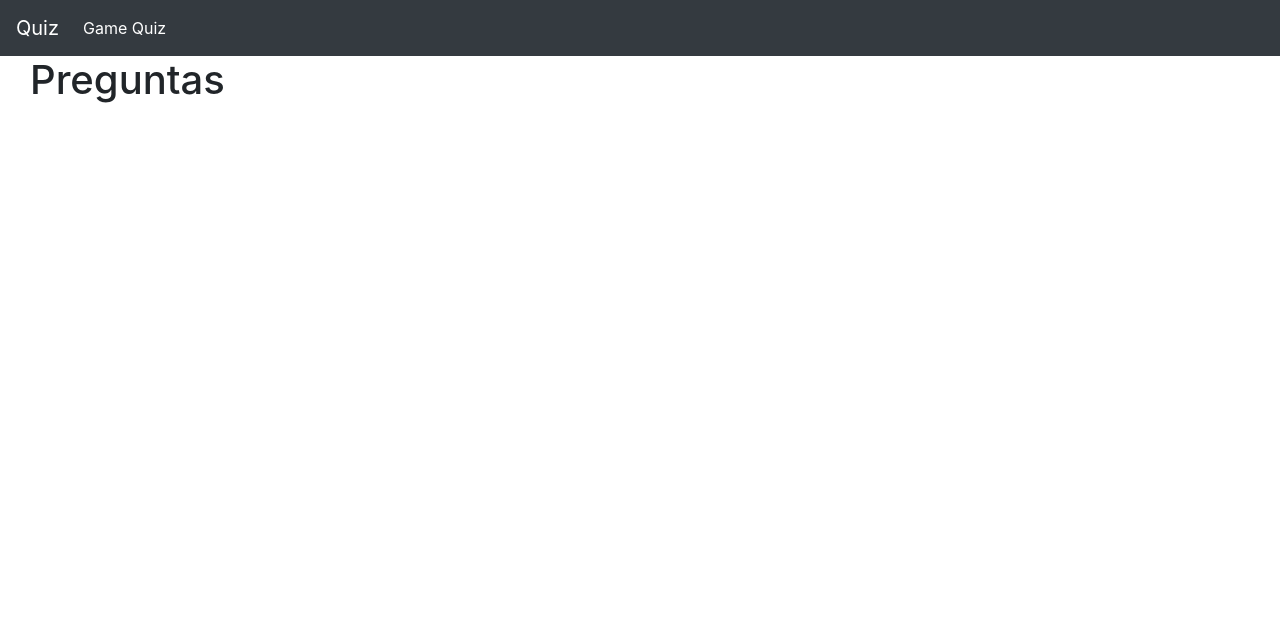
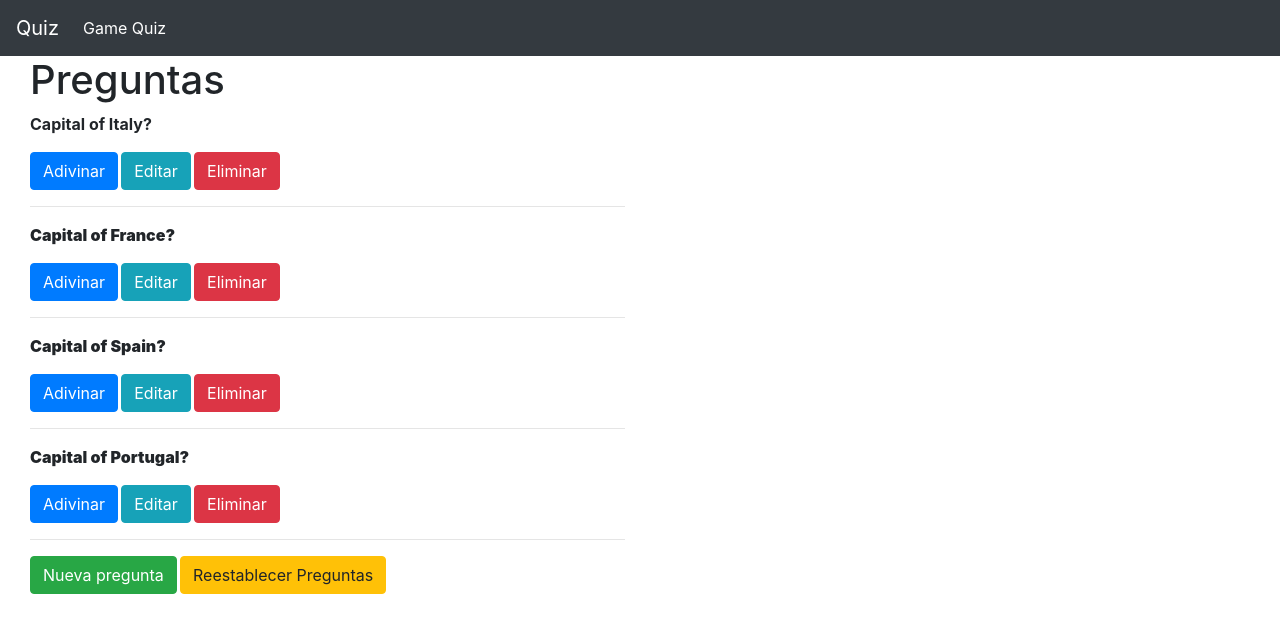
Before and after one commit to emmanuelluur/QuizzJsMVC, a plain HTML site: page public/index.html in a window 1280 px wide. Drawn offline with nearby package versions, Linux system fonts and the light colour scheme.

Commit message:
indexController

```diff
--- a/public/app/controller/PreguntasController.js
+++ b/public/app/controller/PreguntasController.js
@@ -0,0 +1,4 @@
+
+const indexController = () => {
+    document.getElementById("main").innerHTML = index(Preguntas);
+}
--- a/public/app/model/PreguntasModel.js
+++ b/public/app/model/PreguntasModel.js
@@ -5,3 +5,8 @@ const Preguntas =
     { question: "Capital of Spain",    answer: "Madrid" },
     { question: "Capital of Portugal", answer: "Lisbon" }
 ];
+
+
+
+//  Genera archivo local en navegador
+//localStorage.preguntas = localStorage.preguntas || JSON.stringify(Preguntas);
--- /dev/null
+++ b/public/app/views/views.js
@@ -0,0 +1,18 @@
+const index = (item) => {
+    let frm = "";
+    item.forEach((el, cc) => {
+        frm += `
+       <form class = "form">
+            <div class="form-group">
+                <span><strong>${el.question}?<strong></span>
+            </div>
+            <button type= 'button' class = 'btn btn-primary' quizzid="${cc}" name = "play"> Adivinar </button>
+            <button type= 'button' class = 'btn btn-info' quizzid="${cc}" name = "edit"> Editar </button>
+            <button type= 'button' class = 'btn btn-danger' quizzid="${cc}" name = "delete"> Eliminar </button>
+       <form>
+       <hr>
+       `
+    });
+    return frm + `<button type= 'button' class = 'btn btn-success' name = "new"> Nueva pregunta </button>
+            <button type= 'button' class = 'btn btn-warning' name = "reset"> Reestablecer Preguntas </button>`;
+};
--- a/public/index.html
+++ b/public/index.html
@@ -28,7 +28,8 @@
     </nav>
     <div class="container-fluid">
         <div class="col-sm-6">
-            <h1>Preguntas</h1></h1>
+            <h1>Preguntas</h1>
+            </h1>
             <id id="main"></id>
         </div>
     </div>
@@ -42,10 +43,15 @@
     <script src="https://stackpath.bootstrapcdn.com/bootstrap/4.3.1/js/bootstrap.min.js"
         integrity="sha384-JjSmVgyd0p3pXB1rRibZUAYoIIy6OrQ6VrjIEaFf/nJGzIxFDsf4x0xIM+B07jRM" crossorigin="anonymous">
     </script>
-    <script type="text/javascript" src="./app/model/PreguntasModel.js"></script>
+    <script src="./app/model/PreguntasModel.js"></script>
+    <script src="./app/controller/PreguntasController.js"></script>
+    <script src="./app/views/views.js"></script>
     <script type="text/javascript">
-        console.log(Preguntas)
+        document.addEventListener("DOMContentLoaded", function () {
+            indexController();
+        });
     </script>
+
 </body>
 
 </html>
```
